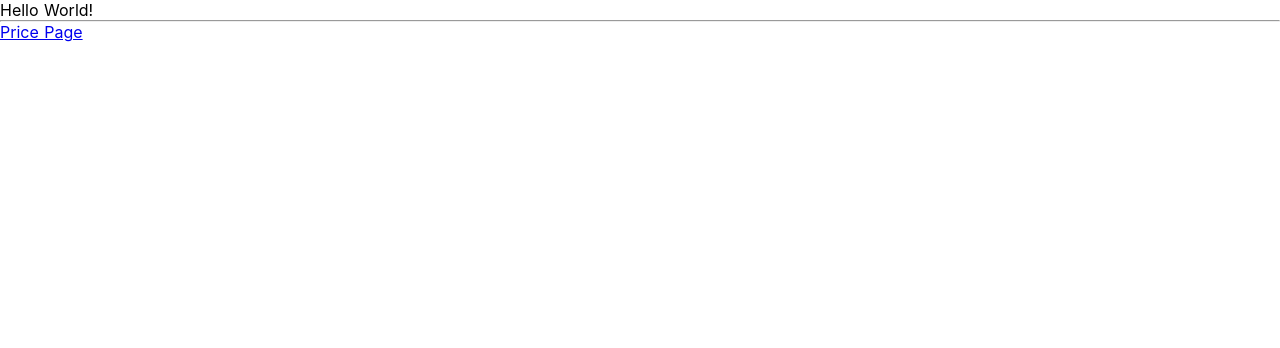
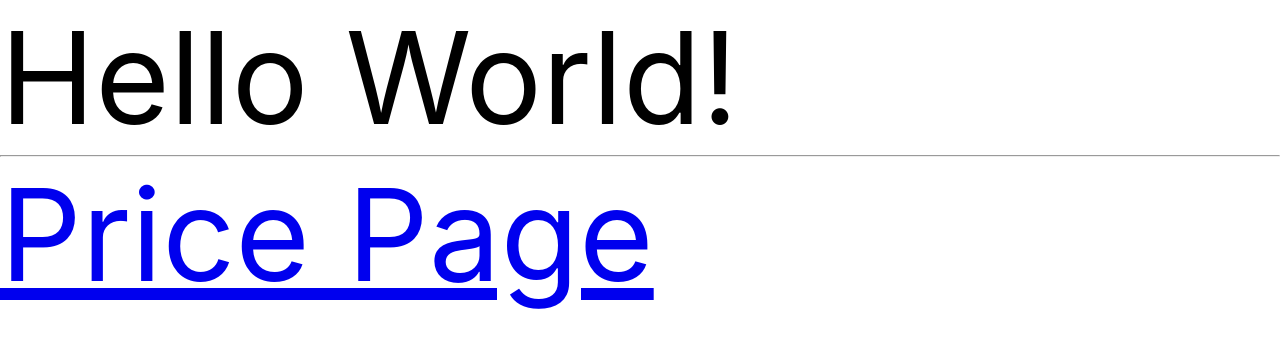
Before and after one commit to missyu3/study_nuxt, a Nuxt app: page / in a window 1280 px wide. Shown: the top 348 px of the page. Built offline with nearby package versions, Linux system fonts and the light colour scheme.

Commit message:
Add default font size chenge

```diff
--- a/layouts/default.vue
+++ b/layouts/default.vue
@@ -6,16 +6,9 @@
 
 <style>
 html {
-  font-family:
-    'Source Sans Pro',
-    -apple-system,
-    BlinkMacSystemFont,
-    'Segoe UI',
-    Roboto,
-    'Helvetica Neue',
-    Arial,
-    sans-serif;
-  font-size: 16px;
+  font-family: "Source Sans Pro", -apple-system, BlinkMacSystemFont, "Segoe UI",
+    Roboto, "Helvetica Neue", Arial, sans-serif;
+  font-size: 128px;
   word-spacing: 1px;
   -ms-text-size-adjust: 100%;
   -webkit-text-size-adjust: 100%;
```
